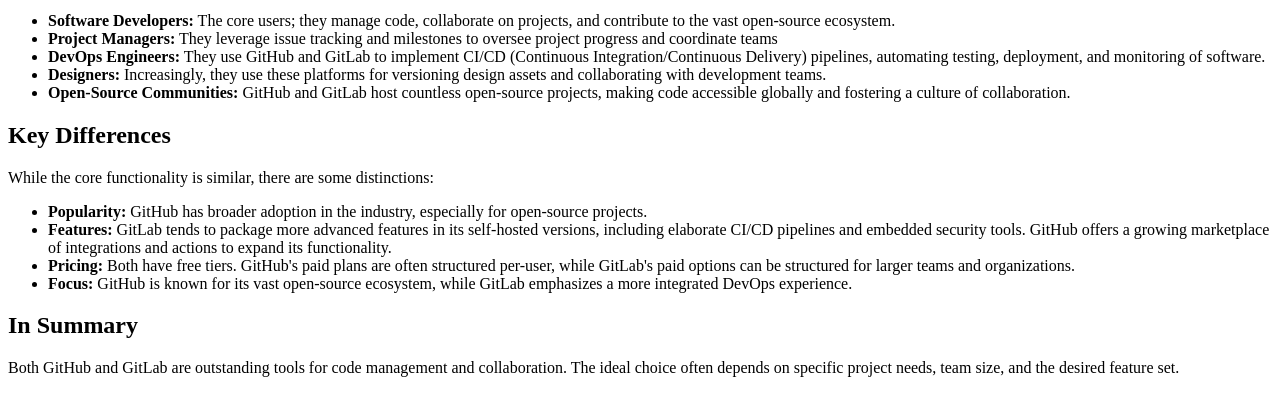
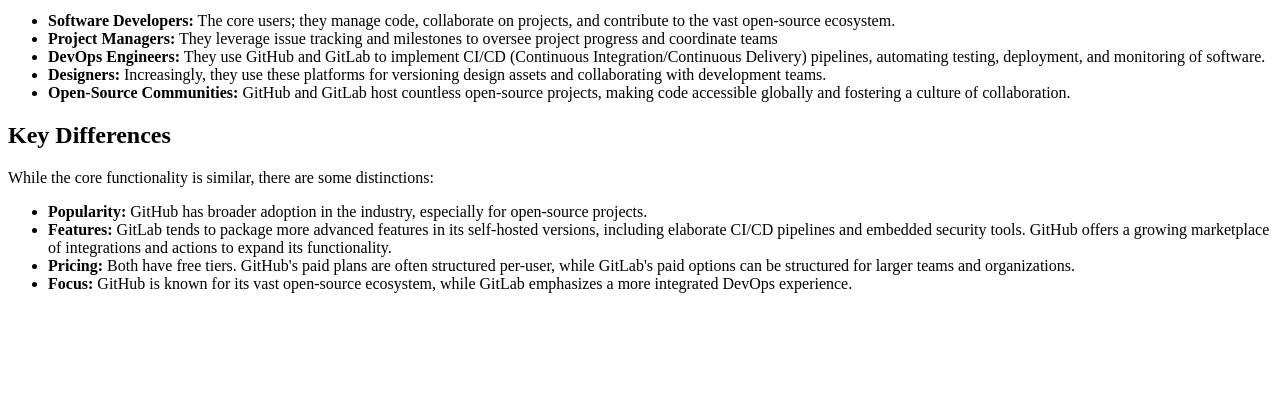
Before and after one commit to vidpuskai/DP_Kolotiy, a Django app: page /github-gitlab/ in a window 1280 px wide. Shown: the part 329-745 px from the top of the page. Run offline with Django 5.2, Linux system fonts and the light colour scheme.

Commit message:
Видалено блок In Summary (заголовок та параграф

```diff
--- a/templates/github_gitlab.html
+++ b/templates/github_gitlab.html
@@ -39,8 +39,7 @@
         <li><strong>Focus:</strong> GitHub is known for its vast open-source ecosystem, while GitLab emphasizes a more integrated DevOps experience.</li>
     </ul>
 
-    <h2>In Summary</h2>
 
-    <p>Both GitHub and GitLab are outstanding tools for code management and collaboration. The ideal choice often depends on specific project needs, team size, and the desired feature set.</p>
+
 </body>
 </html>
```
